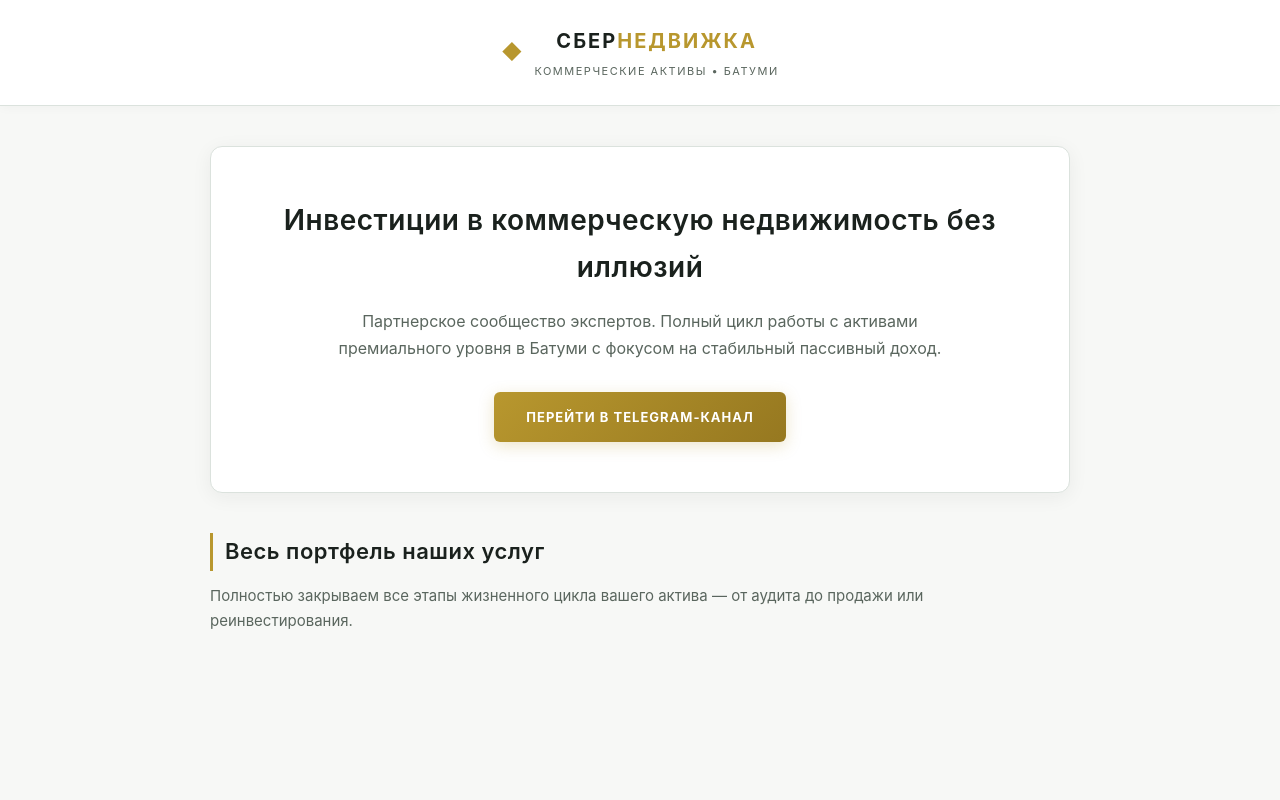
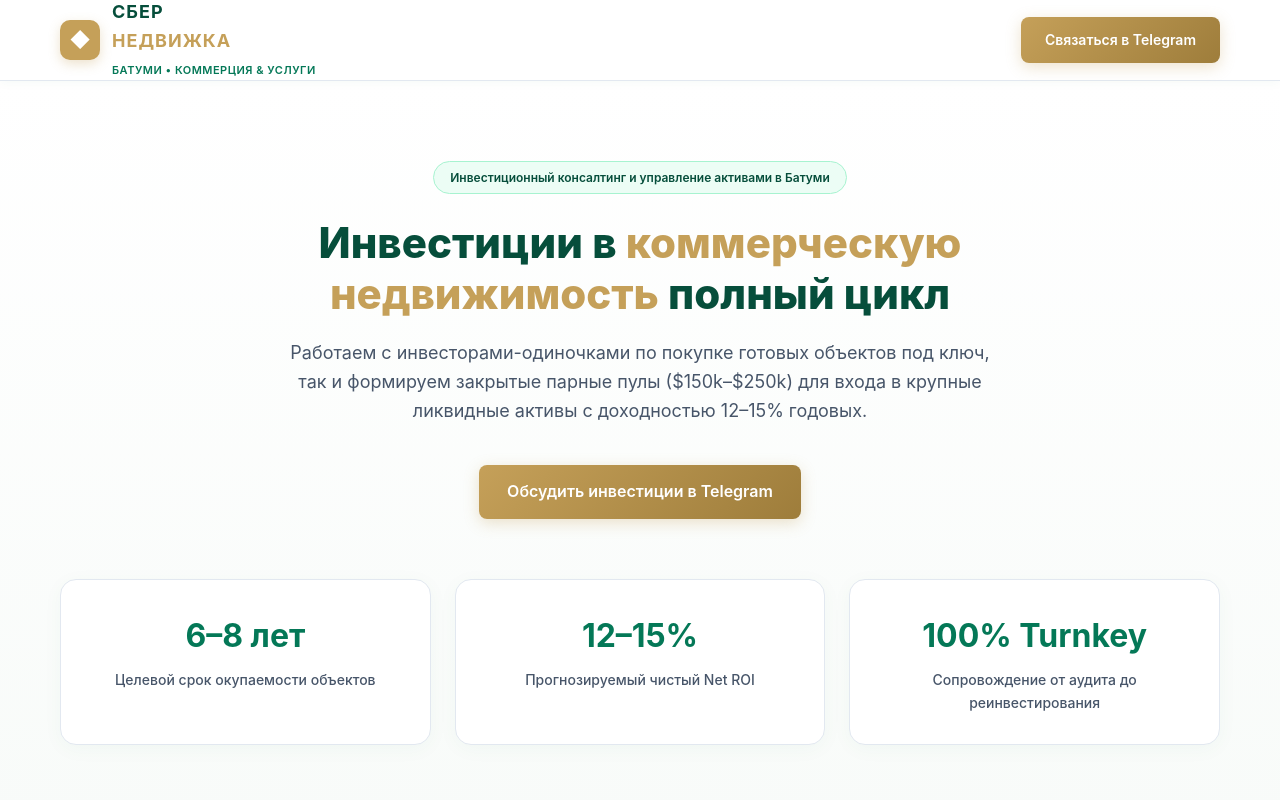
Before and after one commit to szabello1983-hash/sbernedvizhka, a plain HTML site: page index.html in a window 1280 px wide. Shown: the top 800 px of the page. Drawn offline with Linux system fonts and the light colour scheme.

Commit message:
Update index.html

```diff
--- a/index.html
+++ b/index.html
@@ -3,211 +3,139 @@
 <head>
     <meta charset="UTF-8">
     <meta name="viewport" content="width=device-width, initial-scale=1.0">
-    <title>СберНедвижка | Коммерческая недвижимость и ГАБ в Батуми</title>
+    <title>СберНедвижка | Коммерческая недвижимость и инвесторы в Батуми</title>
     <style>
         :root {
-            /* Премиальная светлая палитра: жемчужно-белый фон и графитово-золотые акценты */
-            --bg-base: #f7f8f6;
+            --bg-base: #f8fbf9;
             --bg-surface: #ffffff;
-            --bg-card: #ffffff;
-            --gold: #b8972e;
-            --gold-dark: #967820;
-            --text-main: #1a211d; /* Глубокий графитово-зеленый оттенок для идеального чтения */
-            --text-muted: #5a665e;
-            --border-color: #dbe2dd;
-            --shadow-subtle: 0 4px 20px rgba(26, 33, 29, 0.06);
+            --emerald-dark: #064e3b;
+            --emerald-main: #047857;
+            --emerald-light: #ecfdf5;
+            --gold: #c5a059;
+            --gold-dark: #9e7d3b;
+            --text-main: #0f172a;
+            --text-muted: #475569;
+            --border-color: #d1fae5;
         }
-        * { box-sizing: border-box; margin: 0; padding: 0; }
-        body {
-            font-family: -apple-system, BlinkMacSystemFont, "Segoe UI", Roboto, Helvetica, Arial, sans-serif;
-            background-color: var(--bg-base);
-            color: var(--text-main);
-            line-height: 1.7;
-            -webkit-font-smoothing: antialiased;
-        }
-        header {
-            background-color: var(--bg-surface);
-            border-bottom: 1px solid var(--border-color);
-            padding: 24px 20px;
-            text-align: center;
-            position: sticky;
-            top: 0;
-            z-index: 100;
-            box-shadow: 0 2px 10px rgba(0,0,0,0.03);
-        }
-        .logo-container {
-            display: inline-flex;
-            align-items: center;
-            gap: 12px;
-        }
-        .logo-icon {
-            color: var(--gold);
-            font-size: 20px;
-            font-weight: bold;
-        }
-        .logo {
-            font-size: 20px;
-            font-weight: 700;
-            letter-spacing: 2px;
-            color: var(--text-main);
-            text-transform: uppercase;
-        }
-        .logo span {
-            color: var(--gold);
-        }
-        .tagline {
-            font-size: 11px;
-            color: var(--text-muted);
-            letter-spacing: 1.5px;
-            margin-top: 4px;
-            text-transform: uppercase;
-        }
-        .container {
-            max-width: 900px;
-            margin: 0 auto;
-            padding: 40px 20px;
-        }
-        .hero {
-            text-align: center;
-            padding: 50px 20px;
-            background: var(--bg-surface);
-            border: 1px solid var(--border-color);
-            border-radius: 12px;
-            margin-bottom: 40px;
-            box-shadow: var(--shadow-subtle);
-        }
-        .hero h1 {
-            font-size: 28px;
-            margin-bottom: 16px;
-            font-weight: 600;
-            letter-spacing: 0.5px;
-            color: var(--text-main);
-        }
-        .hero p {
-            color: var(--text-muted);
-            font-size: 16px;
-            margin-bottom: 30px;
-            max-width: 650px;
-            margin-left: auto;
-            margin-right: auto;
-        }
-        .btn {
-            display: inline-block;
-            background: linear-gradient(135deg, var(--gold) 0%, var(--gold-dark) 100%);
-            color: #ffffff;
-            padding: 14px 32px;
-            border-radius: 6px;
-            text-decoration: none;
-            font-weight: 700;
-            text-transform: uppercase;
-            letter-spacing: 1px;
-            font-size: 13px;
-            transition: all 0.3s ease;
-            box-shadow: 0 4px 15px rgba(184, 151, 46, 0.25);
-        }
-        .btn:hover {
-            transform: translateY(-2px);
-            box-shadow: 0 6px 20px rgba(184, 151, 46, 0.35);
-        }
-        .section-title {
-            font-size: 22px;
-            font-weight: 600;
-            margin-bottom: 12px;
-            color: var(--text-main);
-            border-left: 3px solid var(--gold);
-padding-left: 12px;
-            letter-spacing: 0.5px;
-        }
-        .subtitle-desc {
-            color: var(--text-muted);
-            font-size: 15px;
-            margin-bottom: 30px;
-        }
-        .services-grid {
-            display: grid;
-            grid-template-columns: 1fr;
-            gap: 20px;
-            margin-bottom: 40px;
-        }
-        @media(min-width: 650px) {
-            .services-grid { grid-template-columns: 1fr 1fr; }
-        }
-        .service-card {
-            background-color: var(--bg-card);
-            border: 1px solid var(--border-color);
-            padding: 26px;
-            border-radius: 8px;
-            box-shadow: var(--shadow-subtle);
-            transition: border-color 0.3s, transform 0.3s;
-        }
-        .service-card:hover {
-            border-color: var(--gold);
-            transform: translateY(-3px);
-        }
-        .service-code {
-            font-size: 12px;
-            color: var(--gold);
-            font-weight: 700;
-            letter-spacing: 1px;
-            text-transform: uppercase;
-            margin-bottom: 8px;
-        }
-        .service-card h3 {
-            color: var(--text-main);
-            margin-bottom: 12px;
-            font-size: 18px;
-            font-weight: 600;
-        }
-        .service-card p {
-            color: var(--text-muted);
-            font-size: 14px;
-            margin-bottom: 18px;
-        }
-        .service-link {
-            color: var(--gold-dark);
-            text-decoration: none;
-            font-size: 13px;
-            font-weight: 600;
-            text-transform: uppercase;
-            letter-spacing: 0.5px;
-            display: inline-flex;
-            align-items: center;
-            gap: 6px;
-            transition: color 0.2s;
-        }
-        .service-link:hover {
-            color: var(--gold);
-        }
-        footer {
-            text-align: center;
-            padding: 40px 20px;
-            color: var(--text-muted);
-            font-size: 12px;
-            border-top: 1px solid var(--border-color);
-            background-color: var(--bg-surface);
+        * { margin: 0; padding: 0; box-sizing: border-box; }
+        body { font-family: -apple-system, BlinkMacSystemFont, 'Segoe UI', Roboto, sans-serif; color: var(--text-main); background-color: var(--bg-base); line-height: 1.6; -webkit-font-smoothing: antialiased; }
+
+        header { position: sticky; top: 0; z-index: 50; background: rgba(255, 255, 255, 0.95); backdrop-filter: blur(8px); border-bottom: 1px solid #e2e8f0; box-shadow: 0 2px 10px rgba(4, 120, 87, 0.04); }
+        .container { max-width: 1200px; margin: 0 auto; padding: 0 20px; }
+        .header-inner { height: 80px; display: flex; align-items: center; justify-content: space-between; }
+
+        .logo-block { display: flex; align-items: center; gap: 12px; }
+        .logo-icon { width: 40px; height: 40px; background: var(--gold); color: white; border-radius: 10px; display: flex; align-items: center; justify-content: center; font-weight: bold; font-size: 20px; box-shadow: 0 4px 12px rgba(197, 160, 89, 0.3); }
+        .logo-text span { display: block; font-size: 18px; font-weight: bold; color: var(--emerald-dark); text-transform: uppercase; letter-spacing: 1px; }
+        .logo-text span span { color: var(--gold); }
+        .logo-text small { font-size: 11px; color: var(--emerald-main); text-transform: uppercase; font-weight: 600; letter-spacing: 0.5px; }
+
+        .btn-primary { background: linear-gradient(135deg, var(--gold) 0%, var(--gold-dark) 100%); color: white; padding: 12px 24px; border-radius: 8px; text-decoration: none; font-weight: 600; font-size: 14px; transition: all 0.2s; box-shadow: 0 4px 15px rgba(197, 160, 89, 0.3); display: inline-block; text-align: center; }
+        .btn-primary:hover { transform: translateY(-2px); box-shadow: 0 6px 20px rgba(197, 160, 89, 0.4); }
+
+        .hero { padding: 80px 0; background: linear-gradient(to bottom, #ffffff, var(--bg-base)); text-align: center; border-bottom: 1px solid #e2e8f0; }
+        .badge { display: inline-block; background: var(--emerald-light); color: var(--emerald-dark); padding: 6px 16px; border-radius: 20px; font-size: 12px; font-weight: 600; margin-bottom: 24px; border: 1px solid #a7f3d0; }
+        .hero h1 { font-size: 42px; font-weight: 800; color: var(--emerald-dark); margin-bottom: 20px; line-height: 1.2; max-width: 850px; margin-left: auto; margin-right: auto; }
+        .hero h1 span { color: var(--gold); }
+        .hero p { font-size: 18px; color: var(--text-muted); max-width: 700px; margin: 0 auto 40px auto; }
+
+        .metrics { display: grid; grid-template-columns: repeat(auto-fit, minmax(280px, 1fr)); gap: 24px; margin-top: 60px; }
+        .metric-card { background: white; padding: 30px; border-radius: 16px; border: 1px solid #e2e8f0; box-shadow: 0 4px 20px rgba(4, 120, 87, 0.04); text-align: center; }
+        .metric-value { font-size: 32px; font-weight: bold; color: var(--emerald-main); margin-bottom: 8px; }
+        .metric-label { font-size: 14px; color: var(--text-muted); font-weight: 500; }
+
+        .section { padding: 80px 0; }
+        .section-title { text-align: center; font-size: 30px; font-weight: bold; color: var(--emerald-dark); margin-bottom: 12px; }
+.section-desc { text-align: center; color: var(--text-muted); max-width: 650px; margin: 0 auto 50px auto; font-size: 15px; }
+
+        .grid-2 { display: grid; grid-template-columns: repeat(auto-fit, minmax(320px, 1fr)); gap: 30px; }
+        .card { background: white; border: 1px solid #e2e8f0; border-radius: 20px; padding: 35px; display: flex; flex-direction: column; justify-content: space-between; box-shadow: 0 4px 20px rgba(0,0,0,0.03); transition: border-color 0.3s; }
+        .card:hover { border-color: var(--gold); }
+        .card-tag { display: inline-block; font-size: 11px; font-weight: 600; text-transform: uppercase; color: var(--gold-dark); background: #fdf8ef; padding: 4px 12px; border-radius: 20px; margin-bottom: 16px; width: fit-content; border: 1px solid #fae8c8; }
+        .card h3 { font-size: 22px; font-weight: bold; color: var(--emerald-dark); margin-bottom: 12px; }
+        .card p { font-size: 14px; color: var(--text-muted); margin-bottom: 24px; line-height: 1.6; }
+
+        .services-grid { display: grid; grid-template-columns: repeat(auto-fit, minmax(300px, 1fr)); gap: 24px; }
+        .service-card { background: white; border: 1px solid #e2e8f0; border-radius: 16px; padding: 30px; display: flex; flex-direction: column; justify-content: space-between; box-shadow: 0 4px 20px rgba(0,0,0,0.03); transition: all 0.3s; }
+        .service-card:hover { border-color: var(--emerald-main); transform: translateY(-3px); }
+        .service-num { width: 36px; height: 36px; background: var(--emerald-light); color: var(--emerald-main); border-radius: 10px; display: flex; align-items: center; justify-content: center; font-weight: bold; font-size: 14px; margin-bottom: 16px; border: 1px solid #a7f3d0; }
+        .service-card h3 { font-size: 18px; font-weight: bold; color: var(--emerald-dark); margin-bottom: 8px; }
+        .service-card p { font-size: 13px; color: var(--text-muted); margin-bottom: 20px; }
+
+        .service-link { font-size: 12px; font-weight: bold; color: var(--gold); text-decoration: none; text-transform: uppercase; letter-spacing: 0.5px; transition: color 0.2s; }
+        .service-link:hover { color: var(--gold-dark); }
+
+        .blog-grid { display: grid; grid-template-columns: repeat(auto-fit, minmax(260px, 1fr)); gap: 24px; }
+        .blog-card { background: white; border: 1px solid #e2e8f0; border-radius: 16px; padding: 28px; box-shadow: 0 4px 20px rgba(0,0,0,0.03); display: flex; flex-direction: column; justify-content: space-between; transition: border-color 0.3s; }
+        .blog-card:hover { border-color: var(--gold); }
+        .blog-badge { font-size: 11px; font-weight: 700; text-transform: uppercase; color: var(--gold-dark); margin-bottom: 10px; letter-spacing: 1px; }
+        .blog-card h3 { font-size: 17px; font-weight: bold; color: var(--emerald-dark); margin-bottom: 10px; }
+        .blog-card p { font-size: 13px; color: var(--text-muted); margin-bottom: 20px; line-height: 1.5; }
+
+        footer { background: var(--emerald-dark); color: white; padding: 50px 0; text-align: center; font-size: 14px; border-top: 1px solid #047857; }
+        footer a { color: var(--gold); text-decoration: none; font-weight: 600; }
+        footer p { color: #a7f3d0; }
+
+        @media (max-width: 768px) {
+            .hero h1 { font-size: 32px; }
         }
     </style>
 </head>
 <body>
 
     <header>
-        <div class="logo-container">
-            <span class="logo-icon">◆</span>
-            <div>
-                <div class="logo">Сбер<span>Недвижка</span></div>
-                <div class="tagline">Коммерческие активы • Батуми</div>
+        <div class="container header-inner">
+            <div class="logo-block">
+                <div class="logo-icon">◆</div>
+                <div class="logo-text">
+                    <span>Сбер<span>Недвижка</span></span>
+                    <small>Батуми • Коммерция & Услуги</small>
+                </div>
+            </div>
+            <a href="https://t.me/batumi_commercial_invest" target="_blank" class="btn-primary">Связаться в Telegram</a>
+        </div>
+    </header>
+<section class="hero">
+        <div class="container">
+            <div class="badge">Инвестиционный консалтинг и управление активами в Батуми</div>
+            <h1>Инвестиции в <span>коммерческую недвижимость</span> полный цикл</h1>
+            <p>Работаем с инвесторами-одиночками по покупке готовых объектов под ключ, так и формируем закрытые парные пулы ($150k–$250k) для входа в крупные ликвидные активы с доходностью 12–15% годовых.</p>
+            <a href="https://t.me/batumi_commercial_invest" target="_blank" class="btn-primary" style="padding: 14px 28px; font-size: 16px;">Обсудить инвестиции в Telegram</a>
+
+            <div class="metrics">
+                <div class="metric-card">
+                    <div class="metric-value">6–8 лет</div>
+                    <div class="metric-label">Целевой срок окупаемости объектов</div>
+                </div>
+                <div class="metric-card">
+                    <div class="metric-value">12–15%</div>
+                    <div class="metric-label">Прогнозируемый чистый Net ROI</div>
+                </div>
+                <div class="metric-card">
+                    <div class="metric-value">100% Turnkey</div>
+                    <div class="metric-label">Сопровождение от аудита до реинвестирования</div>
+                </div>
             </div>
         </div>
-    </header>
+    </section>
 
-    <div class="container">
-        <section class="hero">
-            <h1>Инвестиции в коммерческую недвижимость без иллюзий</h1>
-            <p>Партнерское сообщество экспертов. Полный цикл работы с активами премиального уровня в Батуми с фокусом на стабильный пассивный доход.</p>
-            <a href="https://t.me/batumi_commercial_invest" class="btn">Перейти в Telegram-канал</a>
-        </section>
-
-        <h2 class="section-title">Весь портфель наших услуг</h2>
-        <p class="subtitle-desc">Полностью закрываем все этапы жизненного цикла вашего актива — от аудита до продажи или реинвестирования.</p>
-
-        <div class
+    <section class="section" style="background: white;">
+        <div class="container">
+            <h2 class="section-title">Форматы инвестирования под ваши задачи</h2>
+            <p class="section-desc">Сопровождаем инвесторов с любым форматом капитала: от самостоятельной покупки до участия в совместных пулах.</p>
+            <div class="grid-2">
+                <div class="card">
+                    <div>
+                        <span class="card-tag">Инвесторам-одиночкам</span>
+                        <h3>Готовый объект под ключ</h3>
+                        <p>Полное сопровождение индивидуального инвестора при покупке готового коммерческого объекта. Подбираем ликвидный актив под ваш бюджет, проверяем юридическую чистоту и упаковываем сделку от первого просмотра до получения ключей и арендатора.</p>
+                    </div>
+                    <a href="https://t.me/batumi_commercial_invest" target="_blank" class="btn-primary" style="text-align: center;">Подобрать объект в Telegram</a>
+                </div>
+                <div class="card" style="background: #fdfbf7;">
+                    <div>
+                        <span class="card-tag">Партнерские пулы</span>
+                        <h3>Со-инвестирование ($150k–$250k)</h3>
+                        <p>Объединяем 2 инвесторов для покупки крупных институциональных объектов ($500k–$700k+) с высокой доходностью. Идеально для доступа к премиальной коммерции с минимальным порогом входа и равными юридическими правами.</p>
+                    </div>
+                    <a href="
```
